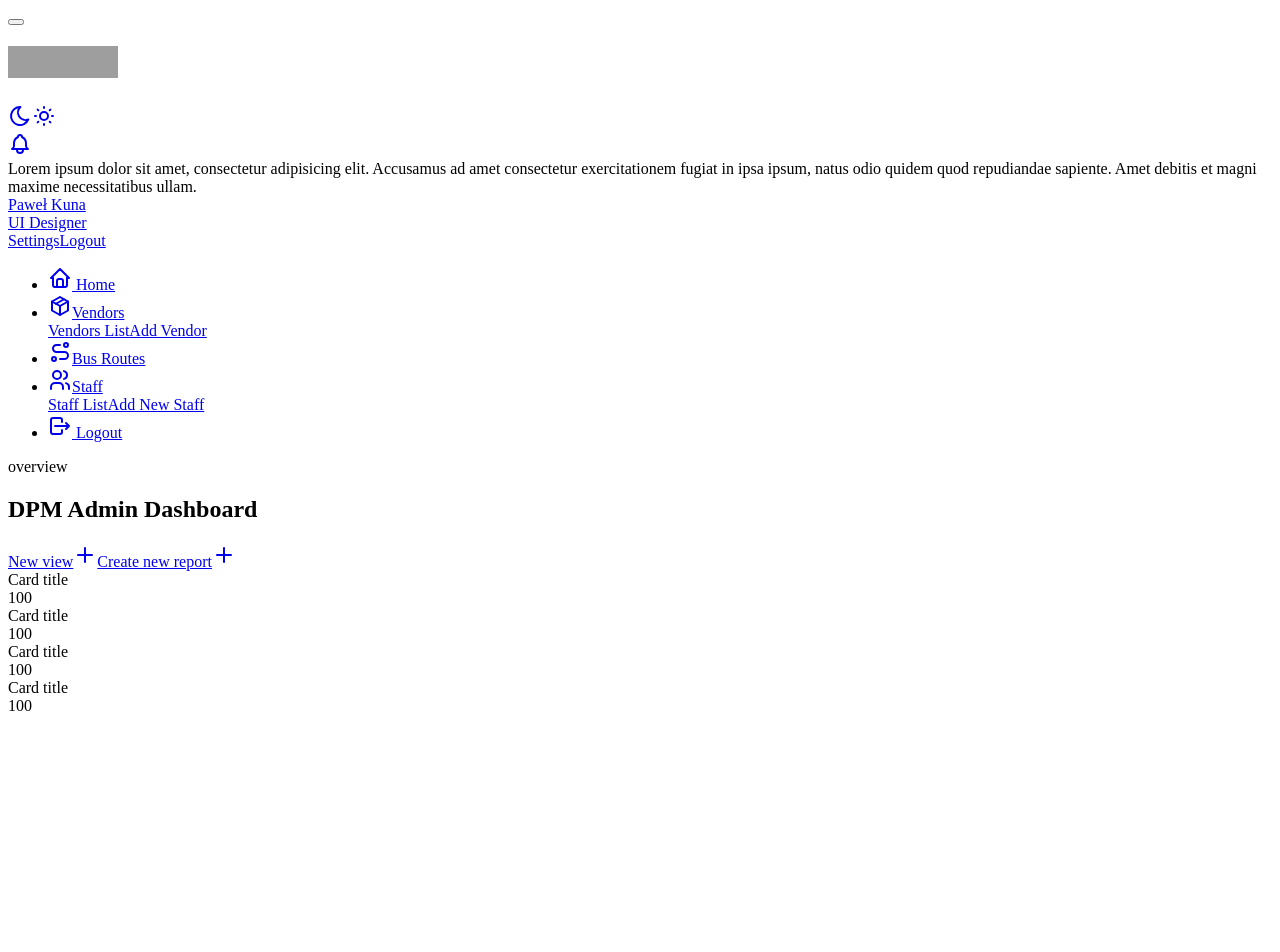
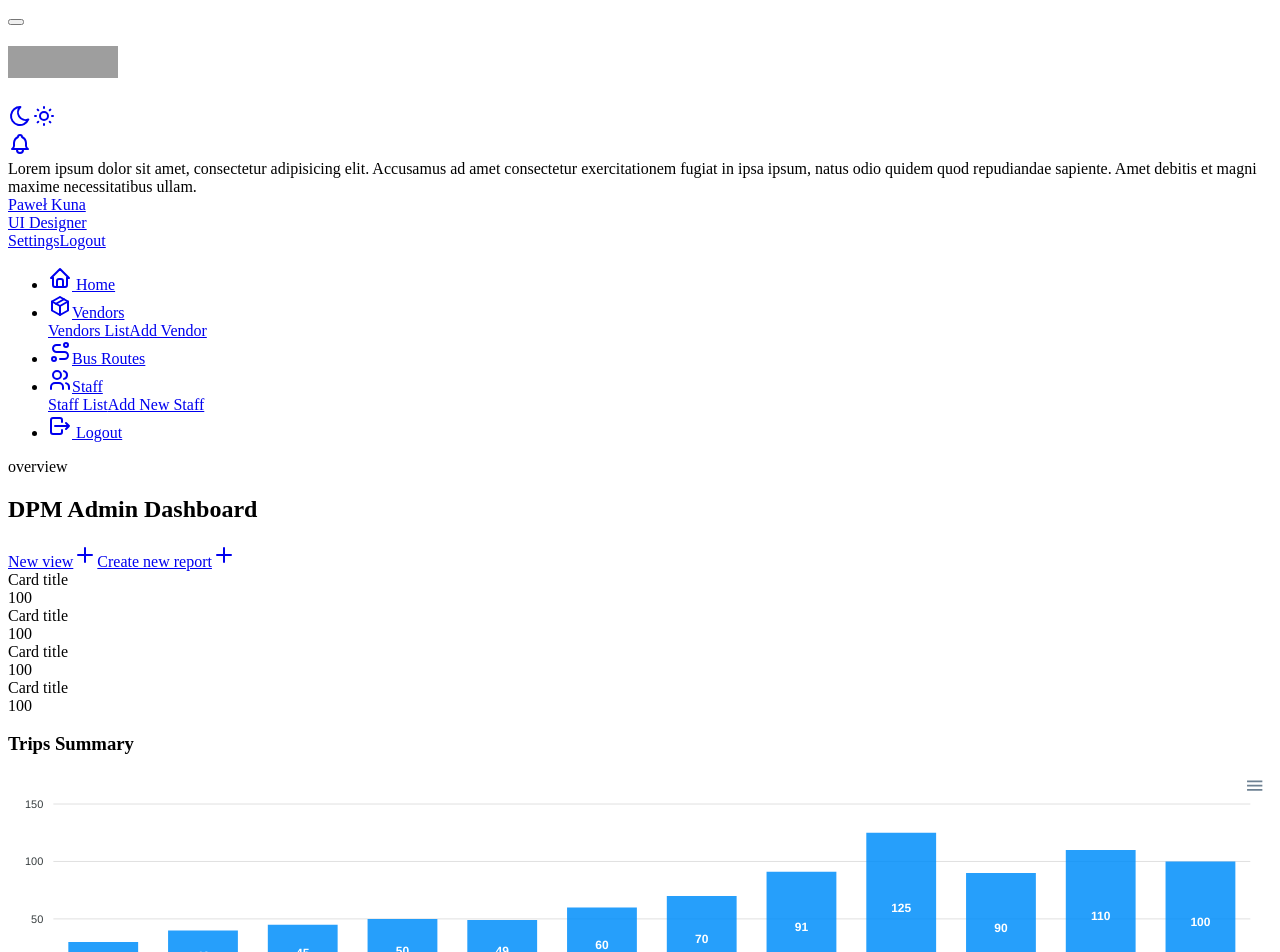
Before and after one commit to kallyas/dmp-admin-panel, a React (Create React App) app: page /dashboard in a window 1280 px wide. Shown: the top 952 px of the page. Before the commit the page ends 800 px from the top, so only its background shows below. Built offline with nearby package versions, Linux system fonts and the light colour scheme; no server answers; grey boxes are pictures that could not be loaded.

Commit message:
trips summary

```diff
--- a/src/components/Main.js
+++ b/src/components/Main.js
@@ -1,5 +1,6 @@
 import React from "react";
 import Card from "./Card";
+import Trips from "./charts/trips";
 
 const Main = () => {
   return (
@@ -9,6 +10,20 @@ const Main = () => {
           <Card title="Card title" count={100} />
         </div>
       ))}
+      <div className="col-lg-6">
+        <div className="row row-cards">
+          <div className="col-12">
+            <div className="card">
+              <div className="card-body" style={{ position: "relative" }}>
+                <h3 className="card-title">Trips Summary</h3>
+                <div className="chart-lg" style={{ minHeight: "240px" }}>
+                  <Trips />
+                </div>
+              </div>
+            </div>
+          </div>
+        </div>
+      </div>
     </div>
   );
 };
--- /dev/null
+++ b/src/components/charts/trips.js
@@ -0,0 +1,49 @@
+/* eslint-disable */
+import React, { useEffect } from "react";
+import Chart from "react-apexcharts";
+import { useDispatch, useSelector } from "react-redux";
+import { fetchTrips, tripsSelector } from "../../features/trips/tripsSlice";
+
+const Trips = () => {
+  const dispatch = useDispatch();
+  const {trips, loading, error} = useSelector(tripsSelector);
+  console.log(trips);
+
+    useEffect(() => {
+        dispatch(fetchTrips());
+    }, [dispatch]);
+  const options = {
+    chart: {
+      id: "trips",
+    },
+    xaxis: {
+      categories: [
+        "Jan",
+        "Feb",
+        "Mar",
+        "Apr",
+        "May",
+        "Jun",
+        "Jul",
+        "Aug",
+        "Sep",
+        "Oct",
+        "Nov",
+        "Dec",
+      ],
+    },
+  };
+  const series = [
+    {
+      name: "Trips",
+      data: [30, 40, 45, 50, 49, 60, 70, 91, 125, 90, 110, 100],
+    },
+  ];
+  return (
+    <>
+      <Chart options={options} series={series} type="bar" height="240" />
+    </>
+  );
+};
+
+export default Trips;
--- a/src/features/index.js
+++ b/src/features/index.js
@@ -5,13 +5,15 @@ import loginReducer from "./login/loginSlice"
 import vendorReducer from "./vendor/vendorSlice";
 import routeReducer from "./routes/routesSlice";
 import staffReducer from "./staff/staffSlice";
+import tripReducer from "./trips/tripsSlice";
 
 const rootReducer = combineReducers({
     // TODO: Register Reducers
     login: loginReducer,
     vendor: vendorReducer,
     routes: routeReducer,
-    staff: staffReducer
+    staff: staffReducer,
+    trips: tripReducer
 })
 
 export default rootReducer;
--- /dev/null
+++ b/src/features/trips/tripsSlice.js
@@ -0,0 +1,42 @@
+import { createSlice } from '@reduxjs/toolkit';
+import APIService from "../../config/Api";
+
+const initialState = {
+    trips: [],
+    loading: false,
+    error: null,
+};
+
+const tripsSlice = createSlice({
+    name: 'trips',
+    initialState,
+    reducers: {
+        tripsRequest: (state) => {
+            state.loading = true;
+        },
+        tripsSuccess: (state, action) => {
+            state.trips = action.payload;
+            state.loading = false;
+        },
+        tripsFailure: (state, action) => {
+            state.error = action.payload;
+            state.loading = false;
+        }
+    }
+});
+
+export const { tripsRequest, tripsSuccess, tripsFailure } = tripsSlice.actions;
+
+export const tripsSelector = state => state.trips;
+
+export const fetchTrips = () => async dispatch => {
+    dispatch(tripsRequest());
+    try {
+        const response = await APIService.getData('/trips');
+        dispatch(tripsSuccess(response.data));
+    } catch (error) {
+        dispatch(tripsFailure(error));
+    }
+}
+
+export default tripsSlice.reducer;
--- a/src/pages/staff.js
+++ b/src/pages/staff.js
@@ -1,3 +1,4 @@
+/* eslint-disable */
 import { useEffect } from "react";
 import { IconChevronLeft, IconChevronRight, IconChevronUp } from "@tabler/icons";
 import Layout from "../components/Layout";
```
